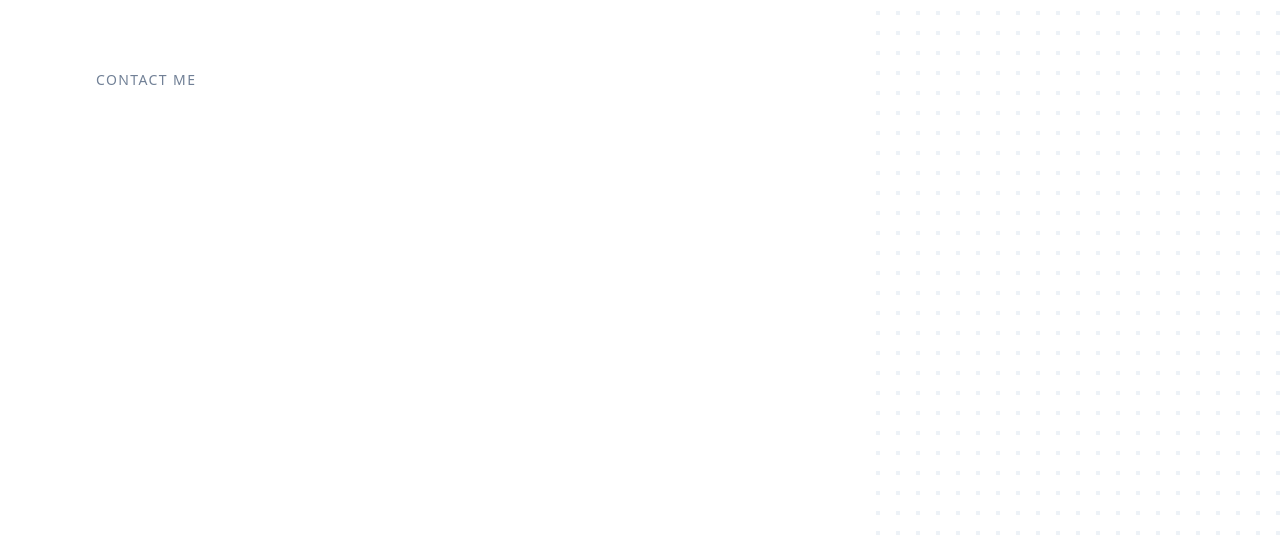
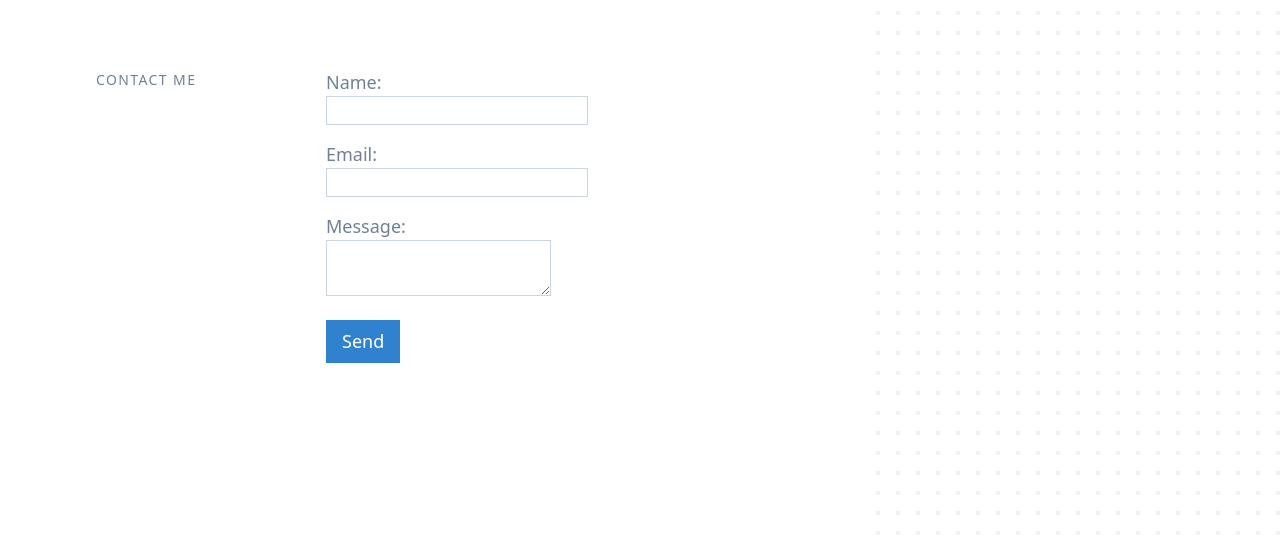
Before and after one commit to seanherbert87/seanherbert87.github.io, a Gatsby site: page /contact in a window 1280 px wide. Shown: the part 249-800 px from the top of the page. Built offline with nearby package versions, Linux system fonts and the light colour scheme; Gatsby itself is replaced by a stand-in of ours.

Commit message:
Update index.jsx

```diff
--- a/src/components/form/index.jsx
+++ b/src/components/form/index.jsx
@@ -4,7 +4,7 @@ import Section from '../section';
 const Form = ({}) => {
     return (
       <Section title="Contact Me">
-        <form name="contact" netlify-honeypot="bot-field" netlify hidden>
+        <form name="contact" netlify-honeypot="bot-field" netlify>
             <input type="hidden" name="form-name" value="contact" />
             <p class="hidden">
                 <label>Don't fill this out if you're human: <input name="bot-field" /></label>
```
